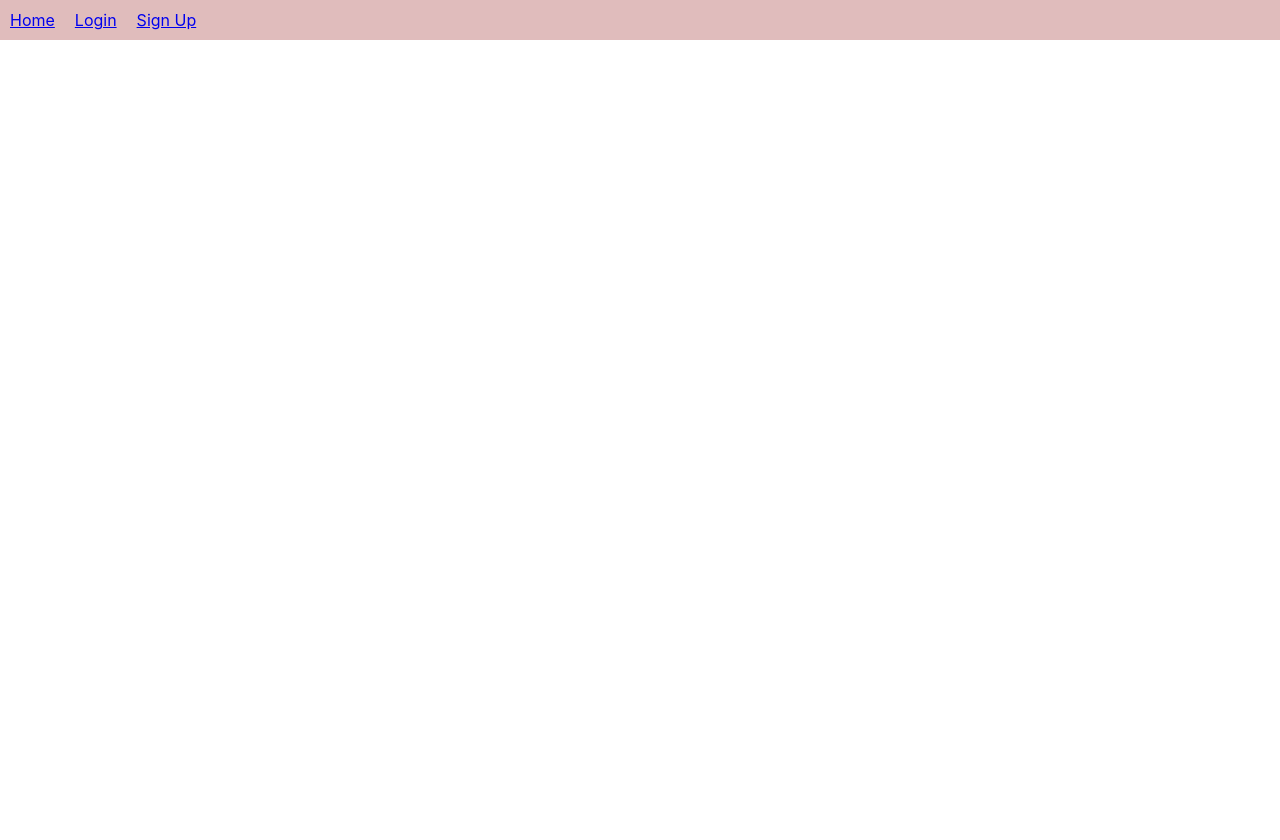
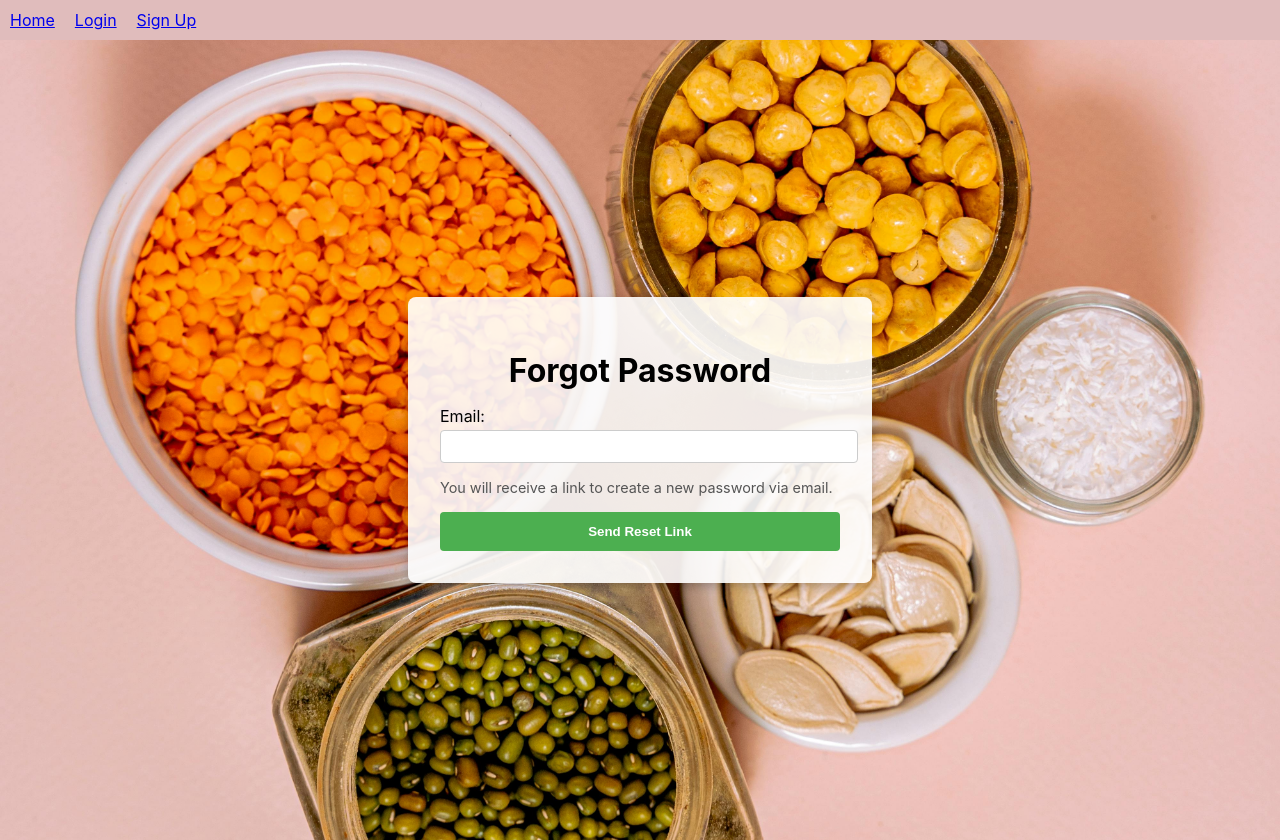
Before and after one commit to lkbosak/PantryPanda, a React (Create React App) app in the folder client/my-app/: page /forgot-password in a window 1280 px wide. Before the commit this address had no page. Before the commit the page ends 800 px from the top, so only its background shows below. Built offline with nearby package versions, Linux system fonts and the light colour scheme.

Commit message:
CSS login and sign pages & possible forgot password form

```diff
--- a/client/my-app/src/App.tsx
+++ b/client/my-app/src/App.tsx
@@ -6,6 +6,7 @@ import Recipes from './Recipes';
 import Login from './Login';
 import UserSettings from './UserSettings';
 import SignUp from './SignUpForm';
+import ForgotPasswordForm from './ForgotPasswordForm';
 import Fridge from './Fridge';
 import Freezer from './Freezer';
 import SpiceRack from './SpiceRack';
@@ -57,6 +58,7 @@ function App() {
           <Route path="/login" element={<Login onLogin={() => setIsLoggedIn(true)} />} />
           <Route path="/signup" element={<SignUp />} />
           <Route path="/settings" element={<UserSettings />} />
+          <Route path="/forgot-password" element={<ForgotPasswordForm />} />
           <Route path="/fridge" element={<Fridge />} />
           <Route path="/freezer" element={<Freezer />} />
           <Route path="/spicerack" element={<SpiceRack />} />
--- /dev/null
+++ b/client/my-app/src/ForgotPasswordForm.tsx
@@ -0,0 +1,57 @@
+import React from 'react';
+const ForgotPasswordForm = () => (
+    <div
+        style={{
+                backgroundImage: "url('/home-bg.jpg')",
+                backgroundSize: 'cover',
+                backgroundPosition: 'center',
+                minHeight: '100vh',
+                display: 'flex',
+                justifyContent: 'center',
+                alignItems: 'center',
+        }}
+    >
+        <div
+            style={{
+                backgroundColor: 'rgba(255, 255, 255, 0.9)',
+                padding: '2rem',
+                borderRadius: '8px',
+                boxShadow: '0 4px 8px rgba(0, 0, 0, 0.2)',
+                maxWidth: '400px',
+                width: '100%',
+            }}
+        >
+            <h1 style={{ textAlign: 'center', marginBottom: '1rem' }}>Forgot Password</h1>
+            <form>
+                <div style={{ marginBottom: '1rem' }}>
+                    <label htmlFor="email">Email:</label>
+                    <input
+                        type="email"
+                        id="email"
+                        style={{ width: '100%', padding: '0.5rem', marginTop: '0.25rem', borderRadius: '4px', border: '1px solid #ccc' }}
+                        required
+                    />
+                </div>
+                <p style={{ fontSize: '0.9rem', color: '#555', marginBottom: '1rem' }}>
+                    You will receive a link to create a new password via email.
+                </p>
+                <button
+                    type="submit"
+                    style={{
+                        width: '100%',
+                        padding: '0.75rem',
+                        background: '#4caf50',
+                        color: 'white',
+                        border: 'none',
+                        borderRadius: '4px',
+                        fontWeight: 'bold',
+                        cursor: 'pointer'
+                    }}
+                >
+                    Send Reset Link
+                </button>
+            </form>
+        </div>
+    </div>
+);
+export default ForgotPasswordForm;
--- a/client/my-app/src/Login.tsx
+++ b/client/my-app/src/Login.tsx
@@ -7,8 +7,6 @@ type LoginProps = {
 };
 
 const Login: React.FC<LoginProps> = ({ onLogin }) => {
-    //const [email, setEmail] = useState('');
-    //const [username, setUsername] = useState('');
     const [identifier, setIdentifier] = useState('');
     const [password, setPassword] = useState('');
     const [error, setError] =useState('');
@@ -72,26 +70,7 @@ const Login: React.FC<LoginProps> = ({ onLogin }) => {
             console.error('Fetch error during login:', error);
             setError('Network error: unable to reach the server.');
         }
-        /* const stored = localStorage.getItem('mockUser');
-        if (stored) {
-            const { email: storedEmail, username: storedUser, password: storedPassword } = JSON.parse(stored);
-            if (
-                (email === storedEmail || email === storedUser) &&
-                password === storedPassword
-            ) {
-                setError('');
-                if (onLogin) onLogin();
-                alert('Login successful! Redirecting to pantry...');
-                localStorage.setItem('mockUserLoggedIn', stored);
-                navigate('/pantry');
-            } else {
-                setError('Email or password is incorrect.');
-                return;
-            }
-        }else {
-            setError('No user found. Please sign up first.');
-            return;
-        } */
+
     };
 
     return (
@@ -106,7 +85,6 @@ const Login: React.FC<LoginProps> = ({ onLogin }) => {
                 alignItems: 'center',
             }}
         >
-            <h1 style={{color: 'white'}}>Login or create an account. </h1>
             <form
                 onSubmit={handleSubmit}
                 style={{
@@ -118,7 +96,7 @@ const Login: React.FC<LoginProps> = ({ onLogin }) => {
                     minWidth: '300px',
                 }}
         >
-            <h2>Login</h2>
+            <h1>Login or create an account. </h1>
             {error && <div style={{ color: 'red', marginBottom: '1rem' }}>{error}</div>}
              <div style={{ marginBottom: '1rem' }}>
                     <label>Email or Username:</label>
@@ -148,6 +126,9 @@ const Login: React.FC<LoginProps> = ({ onLogin }) => {
            <div style={{ marginTop: '1rem', textAlign: 'center' }}>
                     <span>Don't have an account? <Link to="/signup">Sign up</Link></span>
                 </div>
+            <div style={{ marginTop: '1rem', textAlign: 'center' }}>
+                    <span><Link to="/forgot-password">Forgot Password?</Link></span>
+                </div>
             </form>
         </div>
     );
--- a/client/my-app/src/SignUpForm.tsx
+++ b/client/my-app/src/SignUpForm.tsx
@@ -68,7 +68,6 @@ const SignUp = () => {
                     alignItems: 'center',
                 }}
             >
-            <h1 style={{color: 'white'}}>Create an account. </h1>
                 <form
                     onSubmit={handleSubmit}
                     style={{
@@ -80,7 +79,7 @@ const SignUp = () => {
                         minWidth: '300px',
                     }}
                 >
-            <h2>Sign Up for Pantry Panda</h2>
+                    <h1 style={{textAlign: 'center'}}>Create an account.</h1>
                     {error && <div style={{ color: 'red', marginBottom: '1rem' }}>{error}</div>}
                     <div style={{ marginBottom: '1rem' }}>
                         <label htmlFor="email">Email:</label>
@@ -92,7 +91,6 @@ const SignUp = () => {
                             style={{ width: '100%', padding: '0.5rem', marginTop: '0.25rem' }}
                             required
                         />
-
                     </div>
                     <div style={{ marginBottom: '1rem' }}>
                         <label htmlFor="username">Username:</label>
@@ -104,7 +102,6 @@ const SignUp = () => {
                             style={{ width: '100%', padding: '0.5rem', marginTop: '0.25rem' }}
                             required
                         />
-
                     </div>
                     <div style={{ marginBottom: '1rem' }}>
                         <label htmlFor="password">Password:</label>
```
Lines whose indentation alone changed are shown as unchanged.
